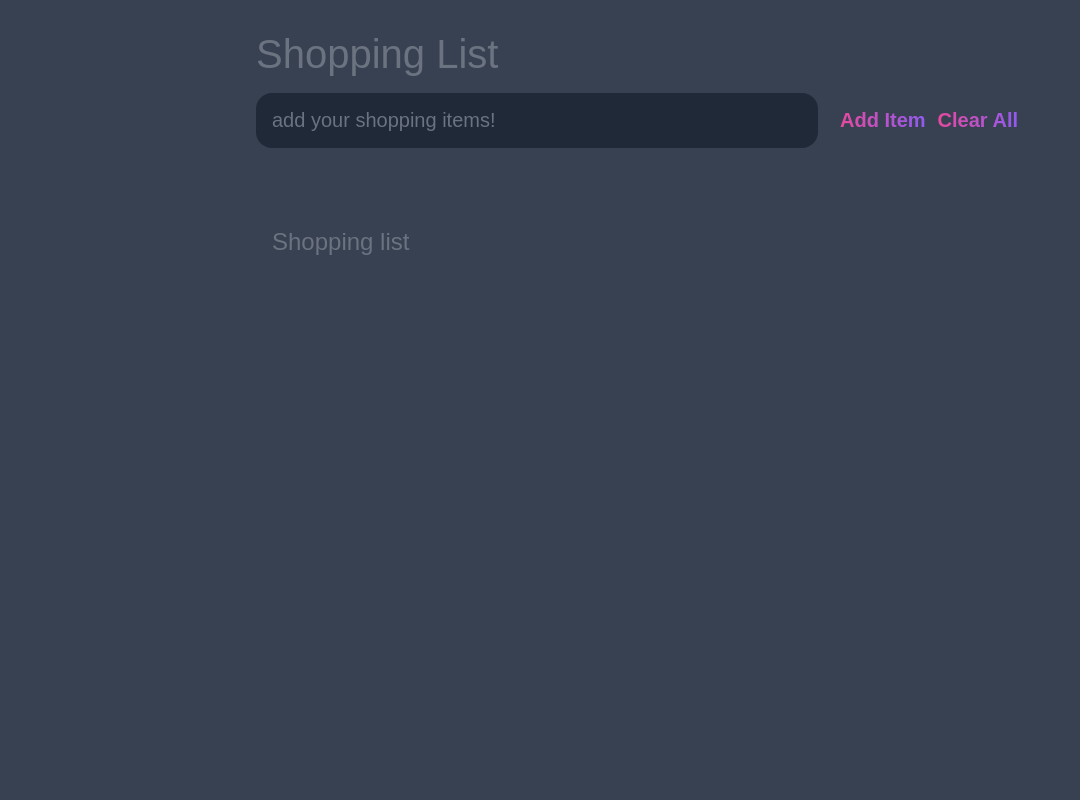
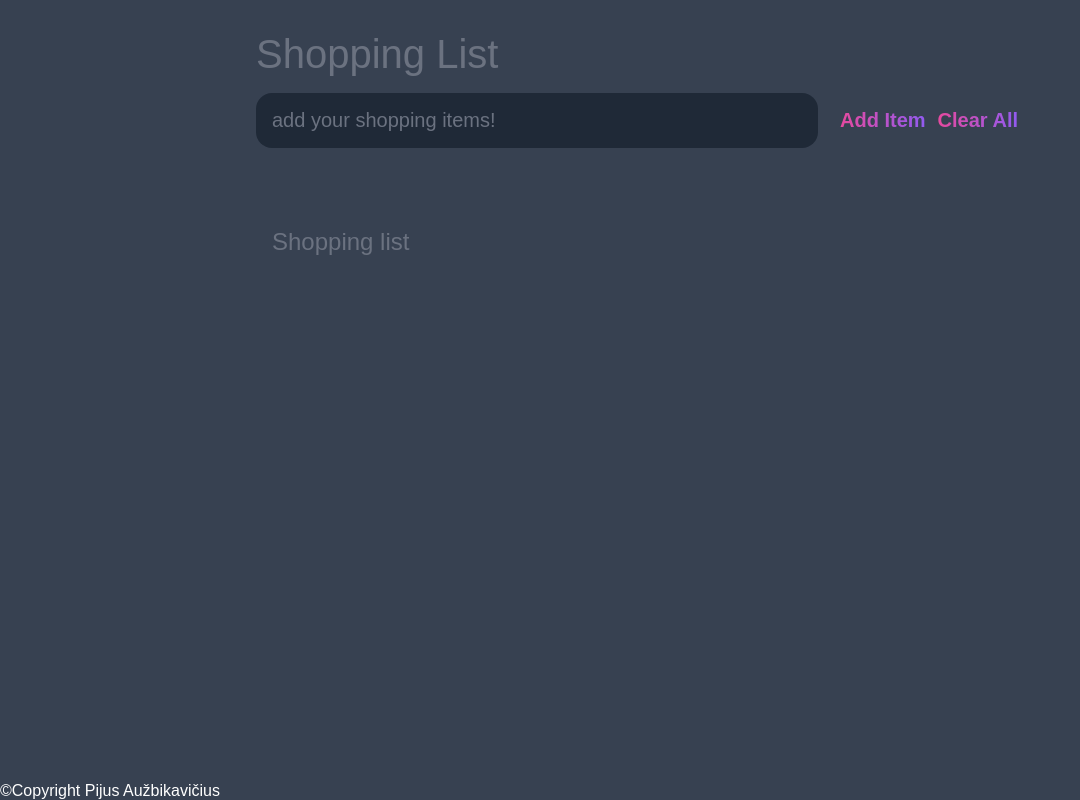
Before and after one commit to auzikas/Sprint4, a plain HTML site: page index.html in a window 1280 px wide. Shown: the whole page, without its empty margins (0-1080 px from the left). Drawn offline with Linux system fonts and the light colour scheme.

Commit message:
added footer to html

```diff
--- a/index.html
+++ b/index.html
@@ -23,6 +23,11 @@
             </div>
         </section>
     </main>
-    <script src="./index.js"></script>
+    <footer>
+        <p class="footer">
+            &#169;Copyright Pijus Aužbikavičius
+        </p>
+    </footer>
+    <script src="./index.js"></>
 </body>
 </html>
```
